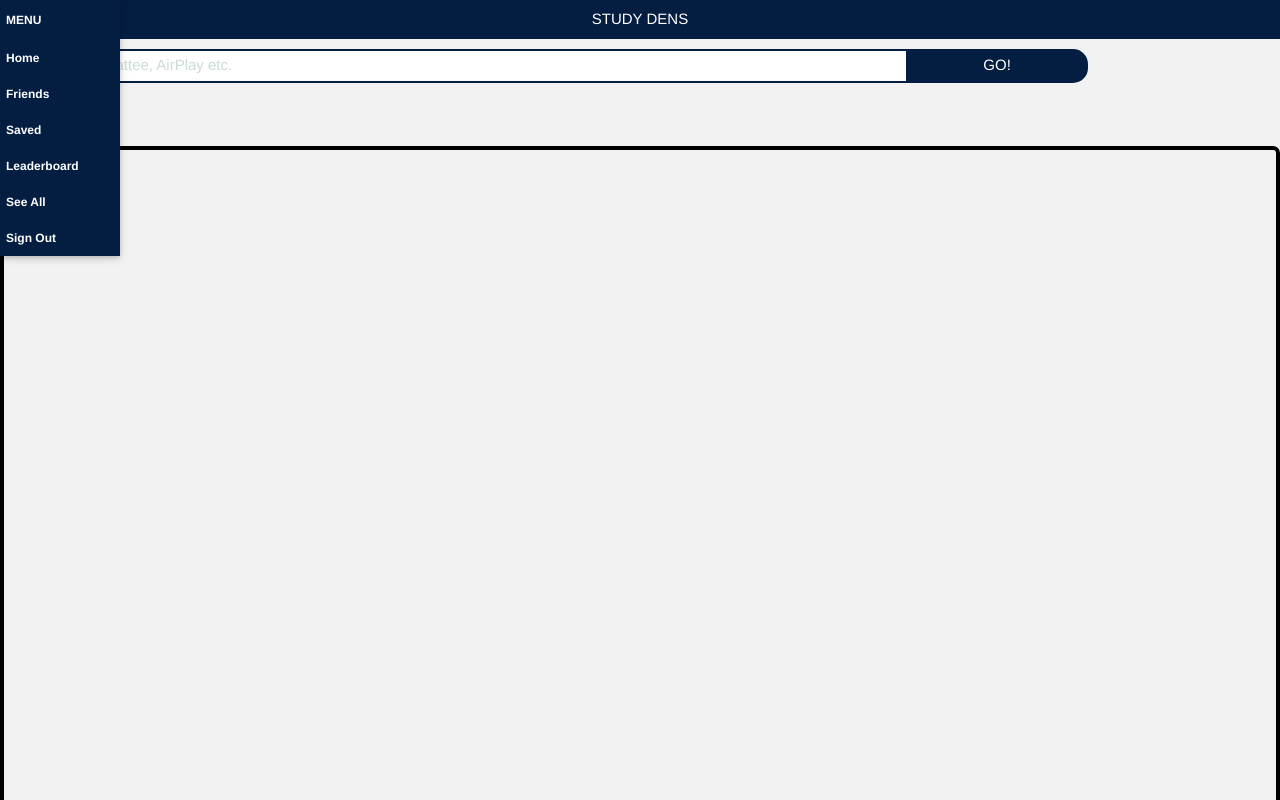
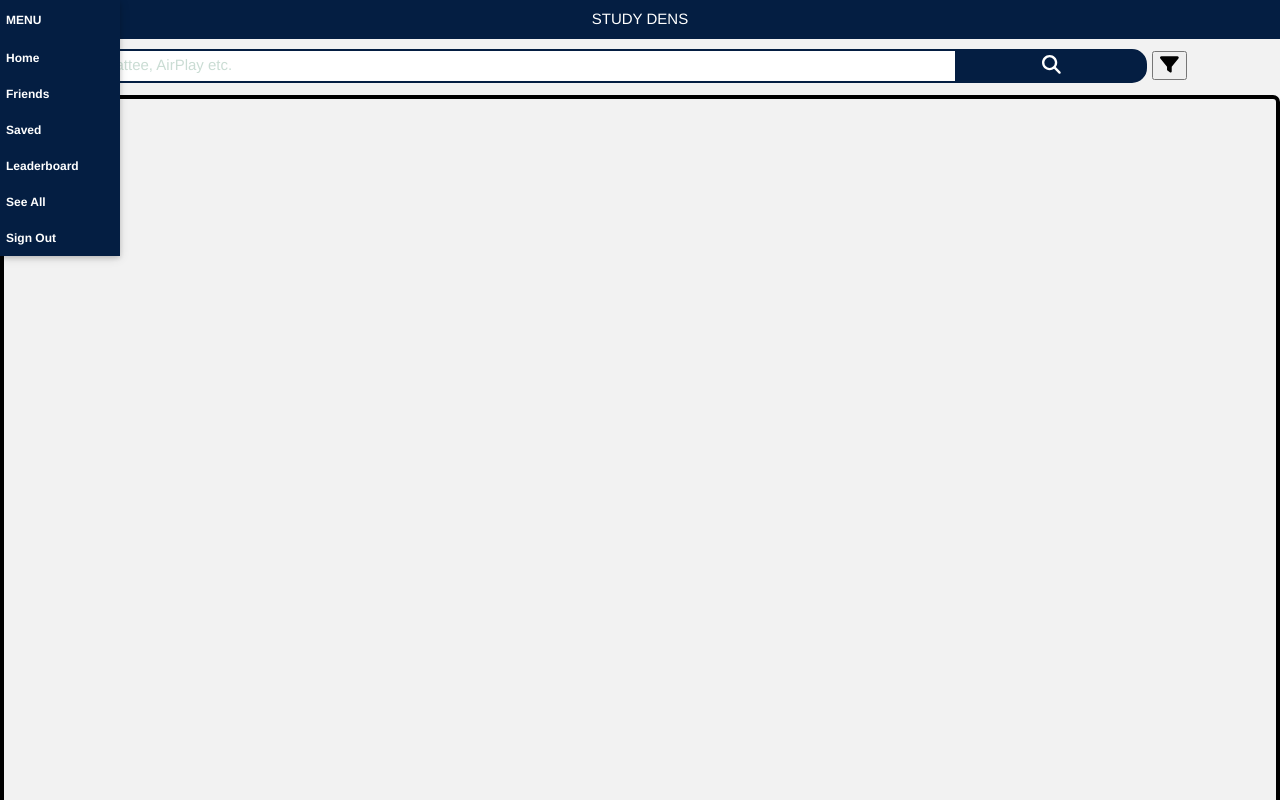
Before and after one commit to aggoutham/studydens, a React (Create React App) app in the folder frontend/: page / in a window 1280 px wide. Shown: the top 800 px of the page. Built offline with nearby package versions, Linux system fonts and the light colour scheme.

Commit message:
react font awesome icons

```diff
--- a/frontend/package.json
+++ b/frontend/package.json
@@ -3,6 +3,9 @@
   "version": "0.1.0",
   "private": true,
   "dependencies": {
+    "@fortawesome/fontawesome-svg-core": "^6.4.0",
+    "@fortawesome/free-solid-svg-icons": "^6.4.0",
+    "@fortawesome/react-fontawesome": "^0.2.0",
     "@react-google-maps/api": "^2.18.1",
     "@testing-library/jest-dom": "^5.16.5",
     "@testing-library/react": "^13.4.0",
--- a/frontend/src/searchbar/SearchBar.css
+++ b/frontend/src/searchbar/SearchBar.css
@@ -44,9 +44,16 @@
     padding-left: 10px;
     padding-top: 10px;
     padding-bottom: 12px;
-    width: 85%;
+    padding-right: 5px;
+    width: 90%;
+    display: inline-block;
 }
 
 .button-text{
     color: white;
 }
+
+.filter-button{
+  display: inline-block;
+  padding-left: 5px;
+}
--- a/frontend/src/searchbar/SearchBar.js
+++ b/frontend/src/searchbar/SearchBar.js
@@ -1,5 +1,7 @@
 import React, { Component } from 'react';
 import './SearchBar.css';
+import { FontAwesomeIcon } from '@fortawesome/react-fontawesome'
+import { faSearch, faFilter } from '@fortawesome/free-solid-svg-icons'
 
 class SearchBar extends React.Component {
 
@@ -24,8 +26,11 @@
     };
 
     getFilters = () => {
-
-        return (<div>Helloooooooo</div>)
+        var filter_area = null;
+        if(this.state.filter === true){
+            filter_area = ((<div className='filter-area'>Helloooooooo</div>));
+        }
+        return filter_area;
     }
 
     render (){
@@ -35,13 +40,11 @@
                     <div className="wrap">
                         <div className="search">
                             <input type="text" className="searchTerm" placeholder="Try Exams, Pattee, AirPlay etc."></input>
-                            <button type="submit" className="searchButton" onClick={this.handle_search}>GO!</button>
+                            <button type="submit" className="searchButton" onClick={this.handle_search}><FontAwesomeIcon icon={faSearch} color="white" size="lg" /></button>
                         </div>
                     </div>
-                    <button type="submit" className='filterButton' onClick={this.openfilters}>=</button>
+                    <button type="submit" className='filterButton' onClick={this.openfilters}><FontAwesomeIcon icon={faFilter} size="lg" /></button>
                     {filter_area}
-                    <div className='filter-area'>
-                    </div>
                 </div>);
     };
 };
```
Also changed, not shown: 1 other file (tests, documents, lock files or other folders).
